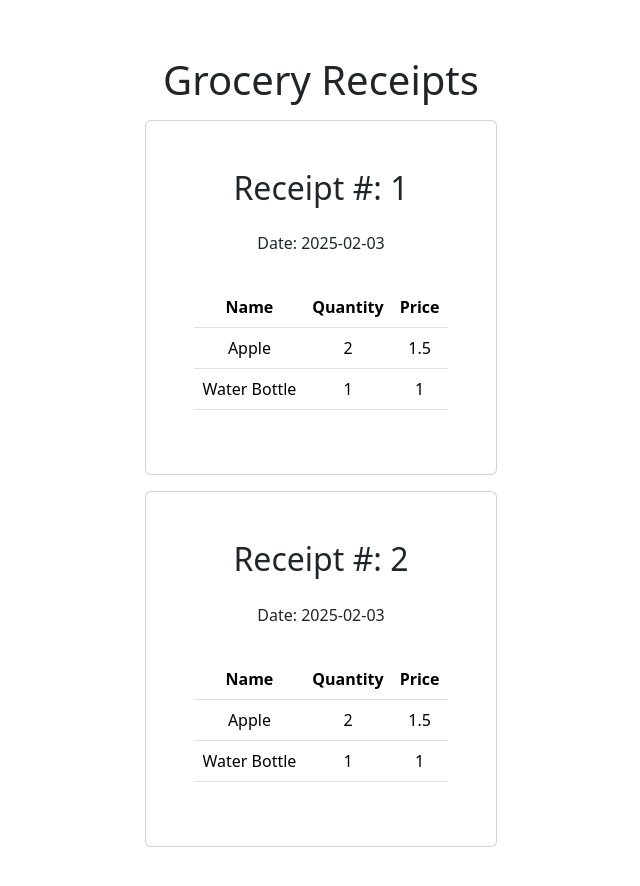
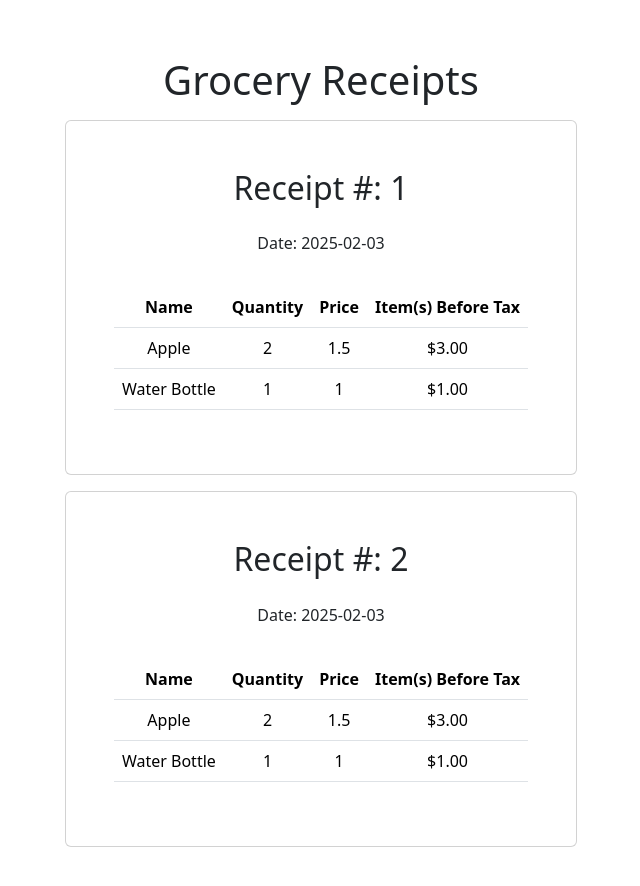
Before and after one commit to arnoprincestonpan/grocery-receipts-frontend, a React (Vite) app in the folder front-end/: page / in a window 1280 px wide. Shown: the top 886 px of the page, without its empty margins (319-959 px from the left). Built offline with nearby package versions, Linux system fonts and the light colour scheme.

Commit message:
added item individual total

```diff
--- a/front-end/src/App.jsx
+++ b/front-end/src/App.jsx
@@ -22,6 +22,7 @@ function App() {
                       <th>Name</th>
                       <th>Quantity</th>
                       <th>Price</th>
+                      <th>Item(s) Before Tax</th>
                     </tr>
                   </thead>
                   <tbody>
@@ -30,6 +31,7 @@ function App() {
                         <td>{item.name}</td>
                         <td>{item.quantity}</td>
                         <td>{item.price}</td>
+                        <td>${(item.price * item.quantity).toFixed(2)}</td>
                       </tr>
                     ))}
                   </tbody>
```
